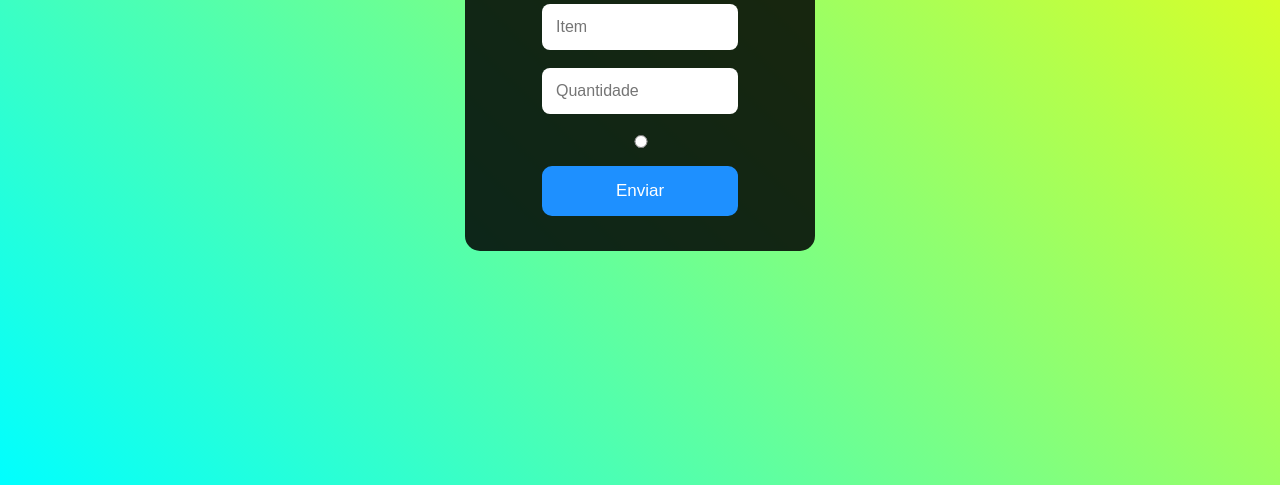
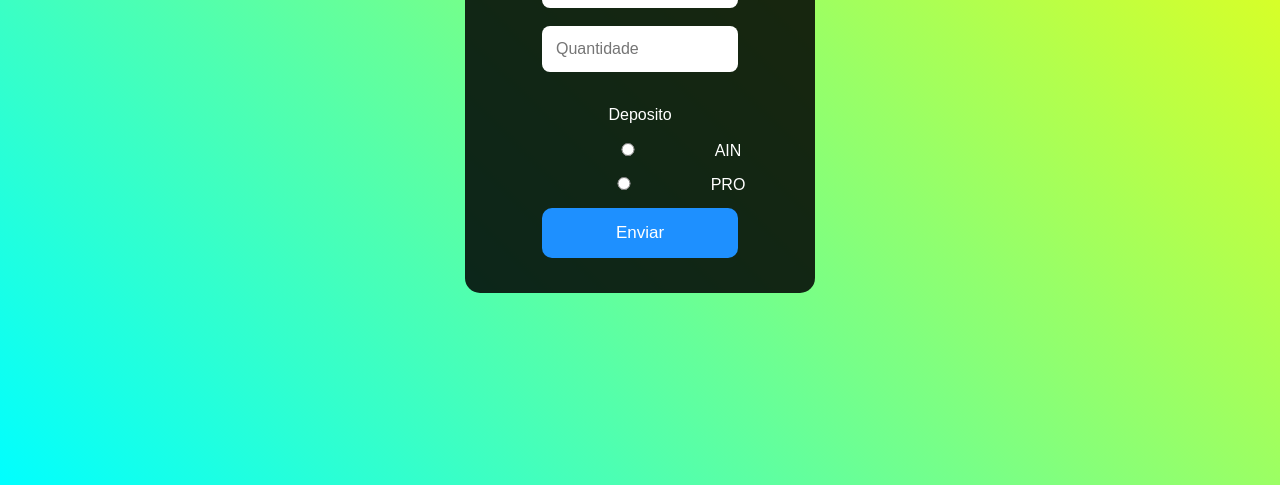
Before and after one commit to fabricioportugal2012-cyber/teste, a plain HTML site: page index.html in a window 1280 px wide. Shown: the part 335-820 px from the top of the page. Drawn offline with Linux system fonts and the light colour scheme.

Commit message:
Adiciona opções de depósito no formulário de login

```diff
--- a/index.html
+++ b/index.html
@@ -106,8 +106,10 @@ button:hover {
             <input type="text" placeholder="Item" name="Item" required>
 
             <input type="text" placeholder="Quantidade" name="Quantidade" required>
+            <p>Deposito</p>
 
-            <input type="radio" placeholder="Deposito" name="Deposito" required>
+            <input type="radio" placeholder="Deposito" name="Deposito" required>AIN
+            <input type="radio" placeholder="Deposito" name="Deposito" required>PRO
 
             <button type="submit">Enviar</button>
         </div>
```
